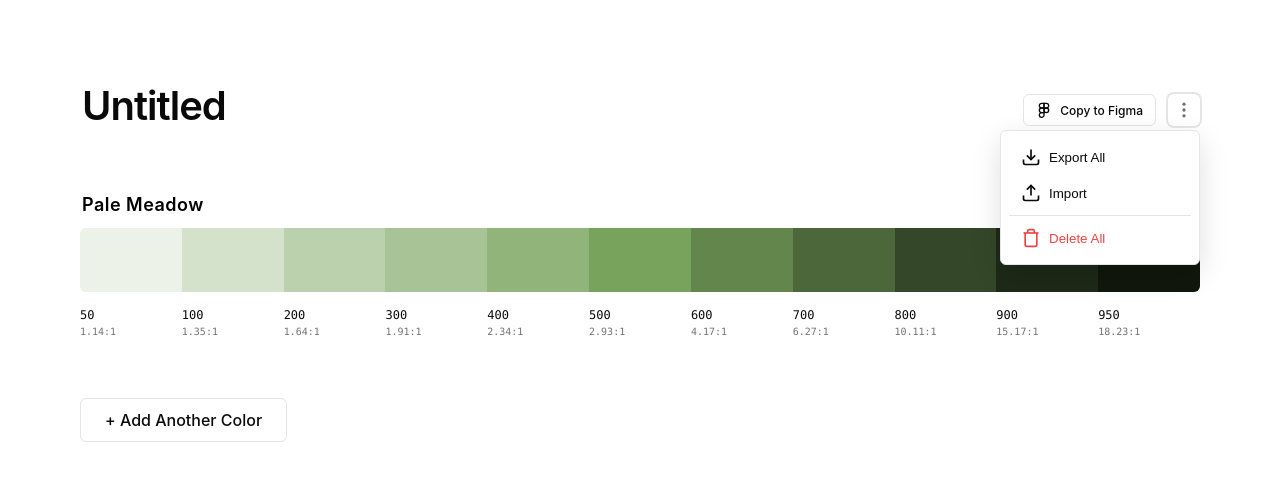
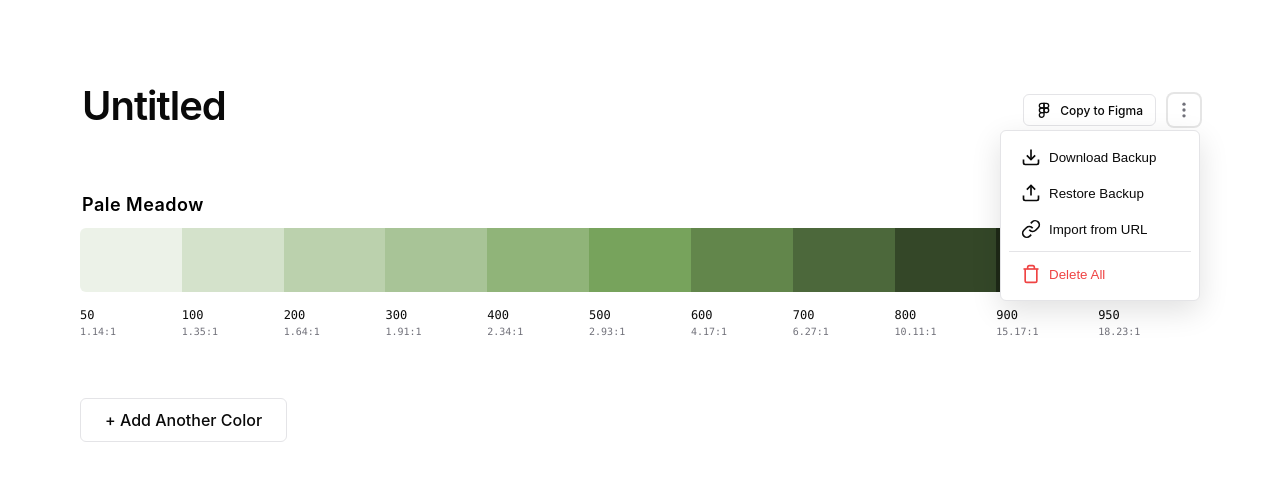
Before and after one commit to srizon/themer, a Next.js app: page / in a window 1280 px wide. Both pictures are taken after a click on the button 1184 px from the left and 110 px from the top of the page. Shown: the top 478 px of the page. Built offline with nearby package versions, Linux system fonts and the light colour scheme; no server answers.

Commit message:
Rename menu items: 'Export All' to 'Download Backup' and 'Import' to 'Restore Backup'

```diff
--- a/src/components/Header.tsx
+++ b/src/components/Header.tsx
@@ -8,10 +8,11 @@ interface HeaderProps {
   onTitleChange: (title: string) => void;
   onExportAll: () => void;
   onImport: () => void;
+  onImportFromURL: () => void;
   onClearData: () => void;
 }
 
-export default function Header({ title, onTitleChange, onExportAll, onImport, onClearData }: HeaderProps) {
+export default function Header({ title, onTitleChange, onExportAll, onImport, onImportFromURL, onClearData }: HeaderProps) {
   const [menuOpen, setMenuOpen] = useState(false);
   const [isExportingSVG, setIsExportingSVG] = useState(false);
   const [isEditingTitle, setIsEditingTitle] = useState(false);
@@ -39,13 +40,16 @@ export default function Header({ title, onTitleChange, onExportAll, onImport, on
     };
   }, []);
 
-  const handleAction = (action: 'export' | 'import' | 'clear') => {
+  const handleAction = (action: 'export' | 'import' | 'importFromURL' | 'clear') => {
     switch (action) {
       case 'export':
         onExportAll();
         break;
       case 'import':
         onImport();
+        break;
+      case 'importFromURL':
+        onImportFromURL();
         break;
       case 'clear':
         onClearData();
@@ -189,7 +193,7 @@ export default function Header({ title, onTitleChange, onExportAll, onImport, on
                     <polyline points="7,10 12,15 17,10" />
                     <line x1="12" y1="15" x2="12" y2="3" />
                   </svg>
-                  <span>Export All</span>
+                  <span>Download Backup</span>
                 </button>
 
                 <button className="dropdown-item" role="menuitem" onClick={() => handleAction('import')}>
@@ -198,7 +202,15 @@ export default function Header({ title, onTitleChange, onExportAll, onImport, on
                     <polyline points="17,8 12,3 7,8" />
                     <line x1="12" y1="3" x2="12" y2="15" />
                   </svg>
-                  <span>Import</span>
+                  <span>Restore Backup</span>
+                </button>
+
+                <button className="dropdown-item" role="menuitem" onClick={() => handleAction('importFromURL')}>
+                  <svg width="16" height="16" viewBox="0 0 24 24" fill="none" stroke="currentColor" strokeWidth="2">
+                    <path d="M10 13a5 5 0 0 0 7.54.54l3-3a5 5 0 0 0-7.07-7.07l-1.72 1.71" />
+                    <path d="M14 11a5 5 0 0 0-7.54-.54l-3 3a5 5 0 0 0 7.07 7.07l1.71-1.71" />
+                  </svg>
+                  <span>Import from URL</span>
                 </button>
 
                 <div className="dropdown-separator" />
```
